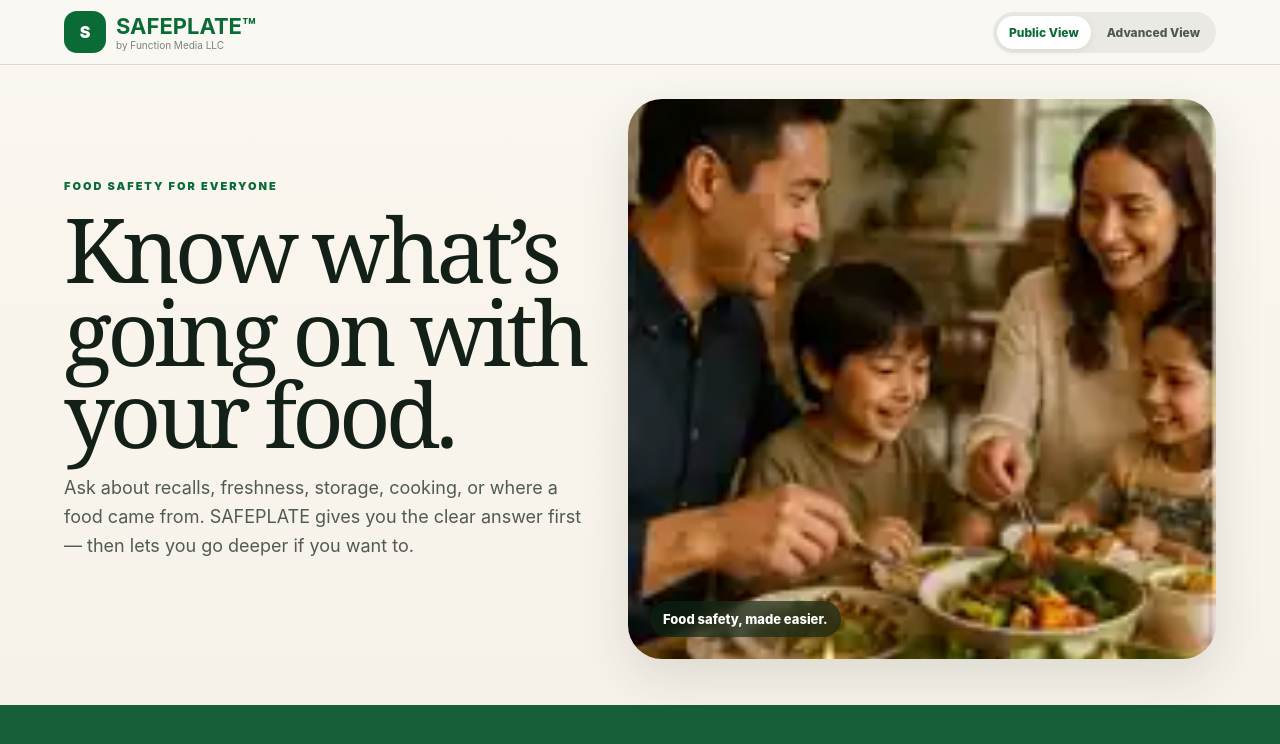
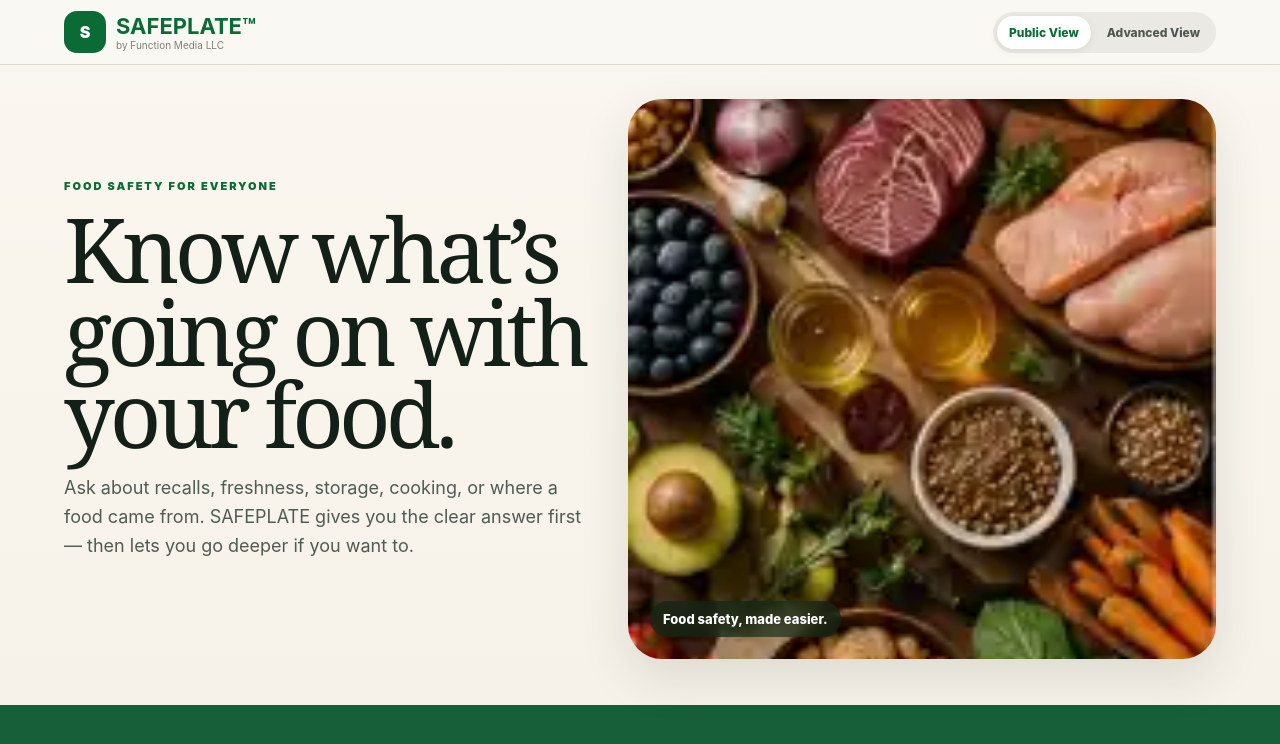
Before and after one commit to illyaknight-web/safeplate-intelligence, a website: page site/public-view-v1.html in a window 1280 px wide. Shown: the top 744 px of the page. Drawn offline with Linux system fonts and the light colour scheme; no server answers.

Commit message:
Fix SAFEPLATE hero loading and refresh rotation

```diff
--- a/site/public-view-v1.html
+++ b/site/public-view-v1.html
@@ -8,19 +8,19 @@
 :root{--green:#0b6b36;--green2:#175f38;--ink:#132018;--muted:#687168;--cream:#f6f0e4;--line:#d8dfd7;--red:#a93226;--shadow:0 18px 50px rgba(26,44,33,.12)}
 *{box-sizing:border-box}body{margin:0;font-family:Inter,-apple-system,BlinkMacSystemFont,"Segoe UI",sans-serif;background:linear-gradient(#faf7f0,#efe5d6);color:var(--ink)}button,input{font:inherit}button,a{cursor:pointer}
 .top{position:sticky;top:0;z-index:30;display:flex;align-items:center;gap:12px;padding:11px 5vw;background:rgba(250,248,242,.96);backdrop-filter:blur(14px);border-bottom:1px solid #ddd8cc}.brand{display:flex;align-items:center;gap:10px;margin-right:auto}.mark{width:42px;height:42px;border-radius:13px;background:var(--green);color:#fff;display:grid;place-items:center;font-weight:900}.brand strong{display:block;font-size:22px;color:var(--green)}.brand small{display:block;color:#7b817b;font-size:10px}.mode{display:flex;gap:4px;background:#ebe9e4;border-radius:999px;padding:4px}.mode a{text-decoration:none;padding:9px 12px;border-radius:999px;font-weight:800;font-size:12px;color:#4f5751}.mode .active{background:#fff;color:var(--green);box-shadow:0 2px 9px rgba(0,0,0,.07)}
-.hero{max-width:1400px;margin:auto;padding:34px 5vw 24px;display:grid;grid-template-columns:.95fr 1.05fr;gap:32px;align-items:center}.hero-copy{padding:26px 0}.kicker{font-size:11px;letter-spacing:.18em;text-transform:uppercase;font-weight:900;color:var(--green)}h1{font-family:Georgia,"Times New Roman",serif;font-size:clamp(52px,7vw,92px);line-height:.92;letter-spacing:-.055em;font-weight:400;margin:14px 0 20px}.hero p{max-width:610px;font-size:18px;line-height:1.6;color:#4f5b53}.hero-photo{min-height:560px;border-radius:34px;background:#dfe6df center/cover no-repeat;box-shadow:var(--shadow);position:relative;overflow:hidden;transition:opacity .25s ease,background-image .25s ease}.hero-photo:after{content:'Food safety, made easier.';position:absolute;left:22px;bottom:22px;color:#fff;font-size:13px;font-weight:850;background:rgba(13,39,24,.62);backdrop-filter:blur(9px);padding:10px 13px;border-radius:999px}
+.hero{max-width:1400px;margin:auto;padding:34px 5vw 24px;display:grid;grid-template-columns:.95fr 1.05fr;gap:32px;align-items:center}.hero-copy{padding:26px 0}.kicker{font-size:11px;letter-spacing:.18em;text-transform:uppercase;font-weight:900;color:var(--green)}h1{font-family:Georgia,"Times New Roman",serif;font-size:clamp(52px,7vw,92px);line-height:.92;letter-spacing:-.055em;font-weight:400;margin:14px 0 20px}.hero p{max-width:610px;font-size:18px;line-height:1.6;color:#4f5b53}.hero-photo{min-height:560px;border-radius:34px;background:#dfe6df;box-shadow:var(--shadow);position:relative;overflow:hidden}.hero-photo img{position:absolute;inset:0;width:100%;height:100%;object-fit:cover;object-position:center;display:block;opacity:0;transition:opacity .22s ease}.hero-photo img.ready{opacity:1}.hero-photo:after{content:'Food safety, made easier.';position:absolute;left:22px;bottom:22px;z-index:2;color:#fff;font-size:13px;font-weight:850;background:rgba(13,39,24,.62);backdrop-filter:blur(9px);padding:10px 13px;border-radius:999px}
 .ask-shell{background:var(--green2);color:#fff;margin:22px 0 0;padding:42px 0 38px}.ask{max-width:980px;margin:auto;padding:0 5vw;text-align:center}.ask h2{font-family:Georgia,serif;font-size:clamp(34px,5vw,55px);font-weight:400;margin:0 0 8px;letter-spacing:-.035em}.ask p{color:#d8e7dc;margin:0 0 18px}.search-wrap{display:flex;gap:10px;background:#fff;border-radius:22px;padding:9px;box-shadow:0 16px 48px rgba(0,0,0,.15)}.search-wrap input{flex:1;border:0;outline:0;padding:14px 16px;font-size:18px;min-width:0}.search-wrap button{border:0;background:#10291a;color:#fff;border-radius:15px;padding:0 22px;font-weight:900}.examples{display:flex;justify-content:center;gap:8px;flex-wrap:wrap;margin-top:14px}.examples button{border:1px solid rgba(255,255,255,.28);background:rgba(255,255,255,.09);border-radius:999px;padding:9px 12px;color:#fff;font-size:12px}
 .quick{max-width:1200px;margin:38px auto;padding:0 5vw;display:grid;grid-template-columns:repeat(5,1fr);gap:14px}.choice{border:0;border-radius:24px;overflow:hidden;text-align:left;background:#fffdf7;box-shadow:var(--shadow);padding:0;min-height:270px;display:flex;flex-direction:column}.choice .pic{height:150px;overflow:hidden;background:#dfe6df}.choice .pic img{width:100%;height:100%;object-fit:cover;display:block}.choice .copy{padding:16px 16px 18px}.choice b{display:block;font-size:17px;margin-bottom:6px;color:#14311e}.choice span{font-size:12px;color:#646d66;line-height:1.45}
 .results{max-width:1200px;margin:0 auto;padding:5px 5vw 34px}.result-head{display:flex;align-items:end;justify-content:space-between;gap:15px;margin-bottom:14px}.result-head h3{font-family:Georgia,serif;font-weight:400;font-size:34px;margin:0}.result-head small{color:var(--muted)}.empty{border:1px solid #d8d0c3;border-radius:20px;padding:24px;background:#fffaf2;color:#556159}.cards{display:grid;grid-template-columns:repeat(3,1fr);gap:14px}.card{border:1px solid var(--line);border-radius:22px;padding:20px;background:#fffdf8;box-shadow:0 10px 30px rgba(20,35,27,.05)}.card .label{font-size:10px;letter-spacing:.12em;text-transform:uppercase;font-weight:900;color:var(--red)}.card h4{font-family:Georgia,serif;font-weight:400;font-size:25px;line-height:1.05;margin:8px 0}.card p{color:#5b685f;font-size:13px;line-height:1.5}.card a{display:inline-block;background:var(--green);color:#fff;text-decoration:none;border-radius:11px;padding:10px 12px;font-weight:800;font-size:12px;margin:2px 4px 2px 0}
 .visual-intro{max-width:1200px;margin:14px auto 18px;padding:0 5vw}.visual-intro h2{font-family:Georgia,serif;font-size:clamp(32px,4vw,52px);font-weight:400;margin:0}.visual-intro p{color:#687168;max-width:680px;line-height:1.55}.photo-strip{max-width:1400px;margin:0 auto;padding:0 5vw 62px;display:grid;grid-template-columns:1.08fr .92fr .92fr;gap:14px}.photo-card{min-height:350px;border-radius:28px;overflow:hidden;position:relative;box-shadow:var(--shadow);background:#dfe6df}.photo-card img{position:absolute;inset:0;width:100%;height:100%;object-fit:cover}.photo-card div{position:absolute;left:16px;right:16px;bottom:16px;background:rgba(251,248,241,.93);backdrop-filter:blur(10px);border-radius:16px;padding:14px}.photo-card b{display:block;color:#14311e}.photo-card span{font-size:11px;color:#66736c}.advanced{background:#07110d;color:#fff;padding:56px 5vw;text-align:center}.advanced h2{font-family:Georgia,serif;font-size:44px;font-weight:400;margin:0 0 10px}.advanced p{color:#afbbb4;max-width:680px;margin:0 auto 20px;line-height:1.55}.advanced a{display:inline-block;text-decoration:none;background:#fff;color:#0b6b36;border-radius:999px;padding:12px 18px;font-weight:900}footer{padding:25px 5vw;color:#7b817b;font-size:11px;display:flex;justify-content:space-between;gap:12px;flex-wrap:wrap;background:#f5efe4}
 @media(max-width:900px){.hero{grid-template-columns:1fr}.hero-photo{min-height:430px}.quick{grid-template-columns:repeat(2,1fr)}.cards{grid-template-columns:1fr}.photo-strip{grid-template-columns:1fr 1fr}.photo-card:first-child{grid-column:1/3}}
-@media(max-width:560px){.top{padding:9px 12px}.brand strong{font-size:18px}.brand small{font-size:9px}.mark{width:38px;height:38px}.mode a{padding:8px 9px;font-size:11px}.hero{padding:18px 16px}.hero-copy{padding:12px 0 4px}.hero p{font-size:16px}.hero-photo{min-height:0;aspect-ratio:4/5;border-radius:24px;background-position:center}.hero-photo:after{left:12px;bottom:12px;font-size:11px}.ask-shell{padding:32px 0}.ask{padding:0 16px}.search-wrap{display:grid;grid-template-columns:1fr auto}.search-wrap input{font-size:16px;padding:12px}.search-wrap button{padding:0 14px}.quick{padding:0 16px;margin:28px auto;grid-template-columns:1fr 1fr;gap:10px}.choice{min-height:220px;border-radius:20px}.choice .pic{height:120px}.choice .copy{padding:13px}.choice b{font-size:16px}.results{padding:0 16px 28px}.visual-intro{padding:0 16px}.photo-strip{padding:0 16px 45px;grid-template-columns:1fr;gap:14px}.photo-card:first-child{grid-column:auto}.photo-card{min-height:310px}.advanced{padding:42px 18px}.advanced h2{font-size:36px}}
+@media(max-width:560px){.top{padding:9px 12px}.brand strong{font-size:18px}.brand small{font-size:9px}.mark{width:38px;height:38px}.mode a{padding:8px 9px;font-size:11px}.hero{padding:18px 16px}.hero-copy{padding:12px 0 4px}.hero p{font-size:16px}.hero-photo{min-height:0;aspect-ratio:4/5;border-radius:24px}.hero-photo img{object-position:center}.hero-photo:after{left:12px;bottom:12px;font-size:11px}.ask-shell{padding:32px 0}.ask{padding:0 16px}.search-wrap{display:grid;grid-template-columns:1fr auto}.search-wrap input{font-size:16px;padding:12px}.search-wrap button{padding:0 14px}.quick{padding:0 16px;margin:28px auto;grid-template-columns:1fr 1fr;gap:10px}.choice{min-height:220px;border-radius:20px}.choice .pic{height:120px}.choice .copy{padding:13px}.choice b{font-size:16px}.results{padding:0 16px 28px}.visual-intro{padding:0 16px}.photo-strip{padding:0 16px 45px;grid-template-columns:1fr;gap:14px}.photo-card:first-child{grid-column:auto}.photo-card{min-height:310px}.advanced{padding:42px 18px}.advanced h2{font-size:36px}}
 </style>
 </head>
 <body>
 <header class="top"><div class="brand"><div class="mark">S</div><div><strong>SAFEPLATE™</strong><small>by Function Media LLC</small></div></div><div class="mode"><a class="active" href="/public-view-v1.html">Public View</a><a href="/">Advanced View</a></div></header>
 <main>
-<section class="hero"><div class="hero-copy"><div class="kicker">Food safety for everyone</div><h1>Know what’s going on with your food.</h1><p>Ask about recalls, freshness, storage, cooking, or where a food came from. SAFEPLATE gives you the clear answer first — then lets you go deeper if you want to.</p></div><div class="hero-photo" id="heroPhoto" aria-label="SAFEPLATE public food-safety hero photograph"></div></section>
+<section class="hero"><div class="hero-copy"><div class="kicker">Food safety for everyone</div><h1>Know what’s going on with your food.</h1><p>Ask about recalls, freshness, storage, cooking, or where a food came from. SAFEPLATE gives you the clear answer first — then lets you go deeper if you want to.</p></div><div class="hero-photo" id="heroPhoto" aria-label="SAFEPLATE public food-safety hero photograph"><img id="heroImage" alt="SAFEPLATE food safety hero"></div></section>
 <section class="ask-shell"><div class="ask"><h2>What do you want to know?</h2><p>Ask it the same way you would ask a person.</p><div class="search-wrap"><input id="q" aria-label="Ask SAFEPLATE" placeholder="Try: Is my chicken recalled?"><button id="go">Ask SAFEPLATE</button></div><div class="examples"><button data-q="chicken recalls">Is my chicken recalled?</button><button data-q="leftovers storage">How long do leftovers last?</button><button data-q="eggs safe">Can I still eat these eggs?</button><button data-q="blueberries">Where did these blueberries come from?</button></div></div></section>
 <section class="quick">
 <button class="choice" data-topic="recall"><div class="pic"><img src="https://images.unsplash.com/photo-1542838132-92c53300491e?auto=format&fit=crop&q=82&w=1000" alt="Fresh produce in a grocery market"></div><div class="copy"><b>Is it recalled?</b><span>Check current food recalls and alerts.</span></div></button>
@@ -37,11 +37,28 @@
 <footer><span>© 2026 Function Media LLC. All rights reserved.</span><span>SAFEPLATE™ — Food Safety Intelligence Infrastructure</span></footer>
 <script>
 const HEROES=['/assets/public-hero-1.webp','/assets/public-hero-2.webp','/assets/public-hero-3.webp','/assets/public-hero-4.webp','/assets/public-hero-5.webp'];
-const hero=document.getElementById('heroPhoto');
-const heroIndex=Math.floor(Math.random()*HEROES.length);
-hero.style.backgroundImage=`url('${HEROES[heroIndex]}')`;
-HEROES.forEach(src=>{const i=new Image();i.src=src});
-document.querySelectorAll('img').forEach(img=>img.onerror=()=>{img.onerror=null;img.src='/assets/public-hero-3.webp'});
+const heroImage=document.getElementById('heroImage');
+function chooseHeroIndex(){
+  const last=Number(sessionStorage.getItem('safeplateHeroIndex'));
+  const pool=HEROES.map((_,i)=>i).filter(i=>i!==last);
+  const chosen=pool[Math.floor(Math.random()*pool.length)];
+  sessionStorage.setItem('safeplateHeroIndex',String(chosen));
+  return chosen;
+}
+function loadHero(startIndex){
+  let attempts=0;
+  function tryIndex(index){
+    const src=HEROES[index]+'?v=2';
+    const test=new Image();
+    test.onload=()=>{heroImage.classList.remove('ready');heroImage.src=src;heroImage.onload=()=>heroImage.classList.add('ready');};
+    test.onerror=()=>{attempts++;if(attempts<HEROES.length)tryIndex((index+1)%HEROES.length);};
+    test.src=src;
+  }
+  tryIndex(startIndex);
+}
+loadHero(chooseHeroIndex());
+HEROES.forEach(src=>{const i=new Image();i.src=src+'?v=2';});
+document.querySelectorAll('.quick img,.photo-card img').forEach(img=>img.onerror=()=>{img.onerror=null;img.src='/assets/public-hero-3.webp?v=2'});
 const q=document.getElementById('q'),results=document.getElementById('results');let incidents=[];
 const esc=s=>String(s||'').replace(/[&<>"']/g,m=>({'&':'&amp;','<':'&lt;','>':'&gt;','"':'&quot;',"'":'&#039;'}[m]));
 const text=x=>[x.title,x.product,x.company,x.summary,x.hazard,x.category,...(x.states||[])].filter(Boolean).join(' ').toLowerCase();
```
